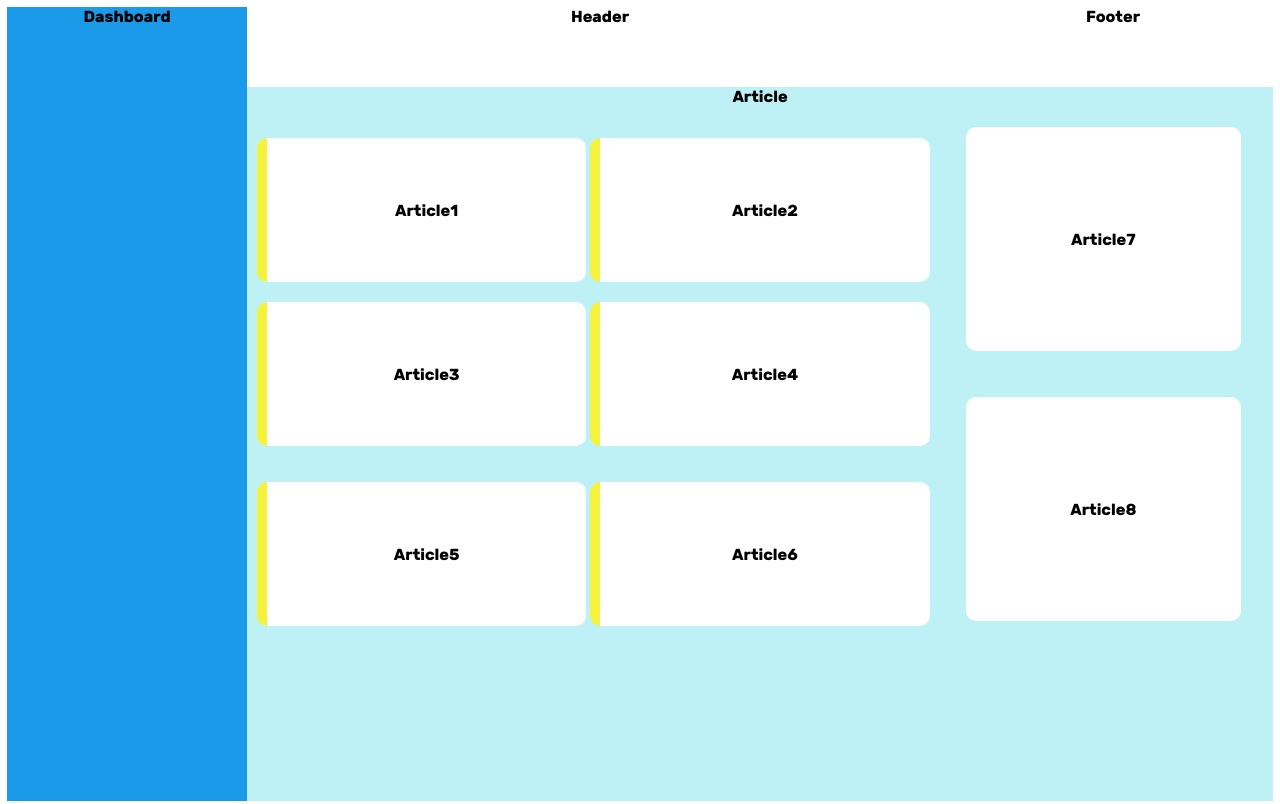
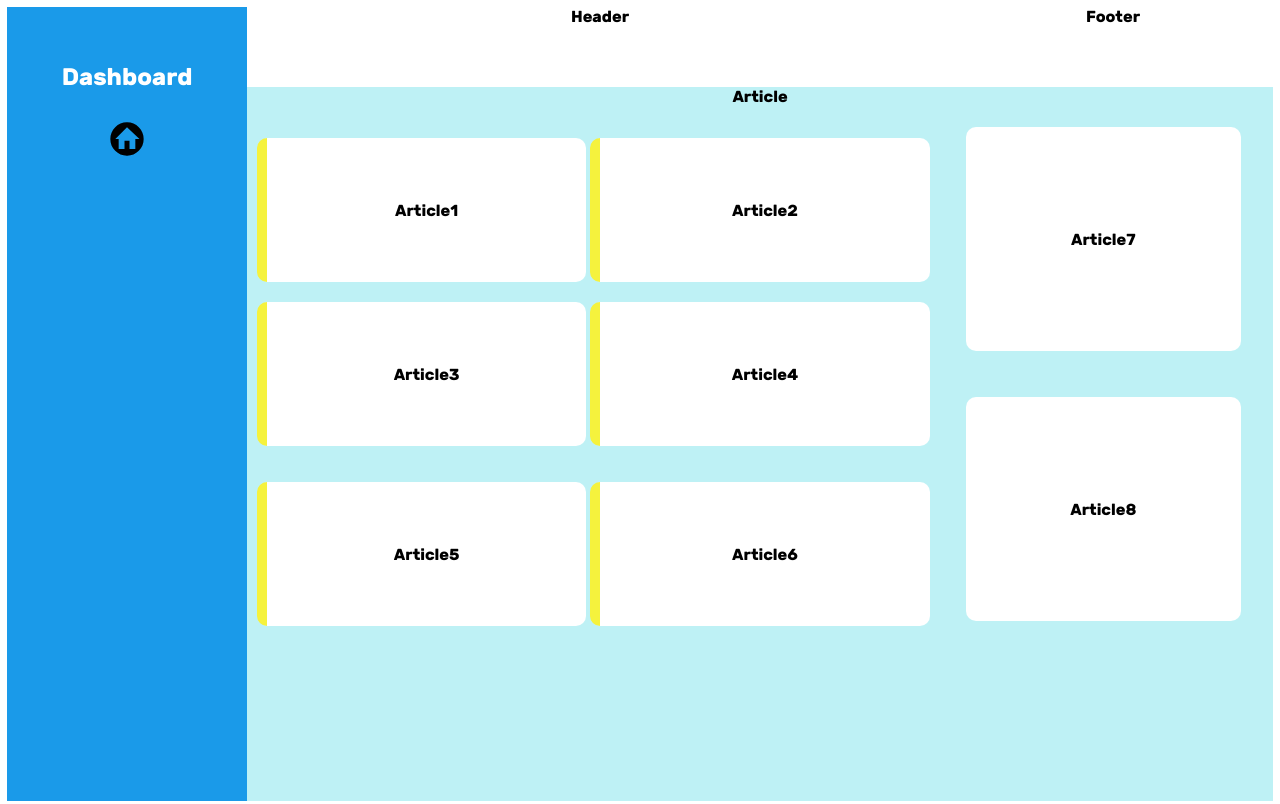
Before and after one commit to stebra1972/dashboard, a plain HTML site: page index.html in a window 1280 px wide. Drawn offline with Linux system fonts and the light colour scheme.

Commit message:
third commit

```diff
--- a/index.html
+++ b/index.html
@@ -10,7 +10,11 @@
   <body>
     <div class="container">
       <div class="header">Header</div>
-      <div class="dashboard">Dashboard</div>
+      <div class="dashboard">  <br></br>Dashboard
+        <br></br>
+        <img src="image/home.svg" height="40" width="40">
+
+       </div>
        <div class="article">Article
         <div class="containerb">
             <div class="article1">Article1</div>
--- a/style.css
+++ b/style.css
@@ -26,7 +26,8 @@ html {
   background-color: #1a9ae9;
   grid-row: 1 / 3;
   height: 100%;
-
+  font-size: 1.5em;
+  color: white;
 }
 
 
```
Also changed, not shown: image/home.svg (added).
